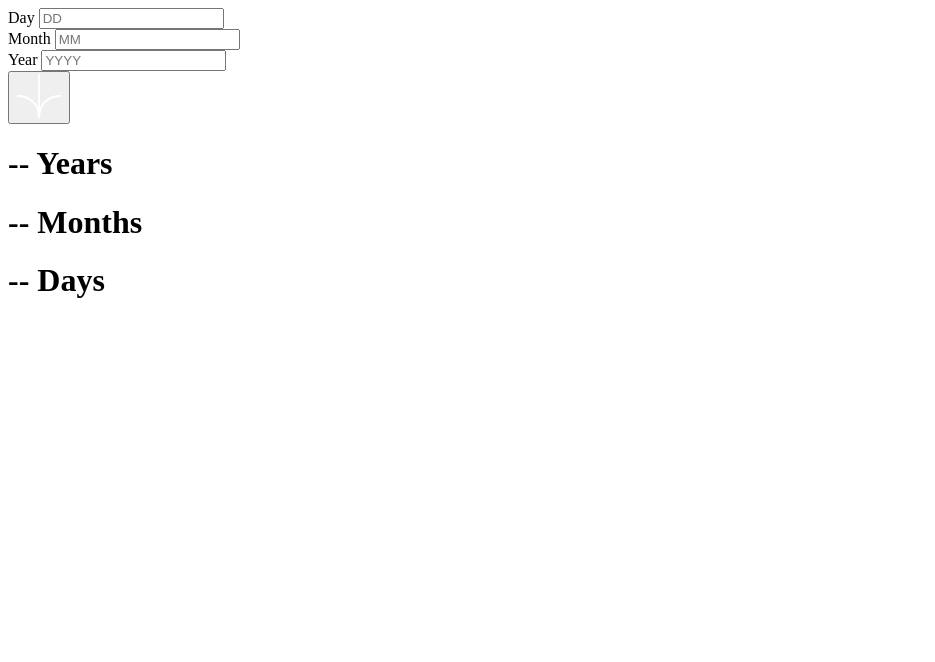
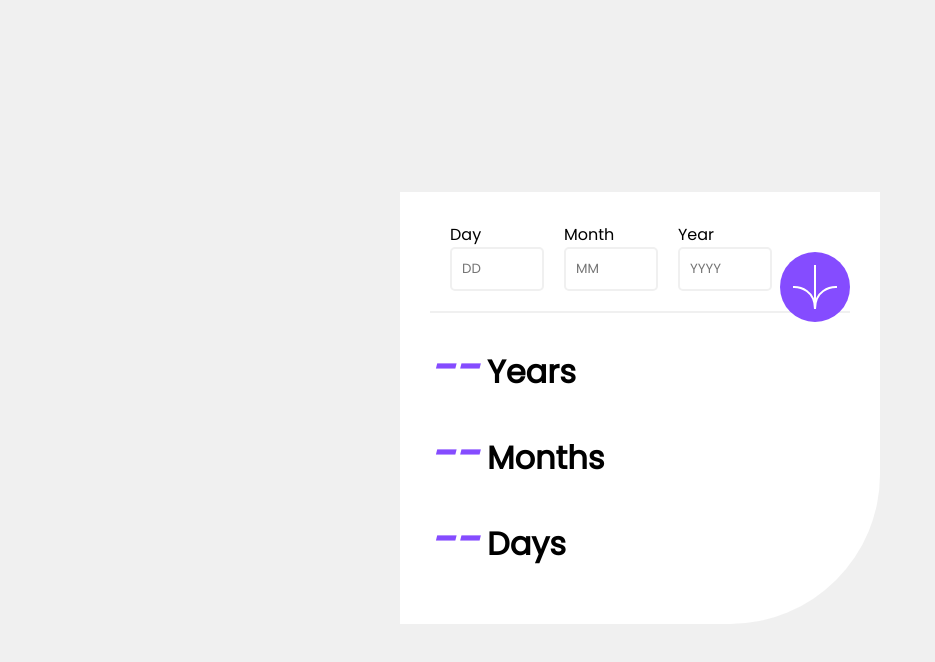
Before and after one commit to mohamednaderrr/Front-End-Assignment, a plain HTML site: page Age-Calculator-App/index.html in a window 1280 px wide. Shown: the whole page, without its empty margins (0-935 px from the left). Drawn offline with Linux system fonts and the light colour scheme.

Commit message:
Add files via upload

```diff
--- a/Age-Calculator-App/index.html
+++ b/Age-Calculator-App/index.html
@@ -5,11 +5,11 @@
   <meta charset="UTF-8">
   <meta name="viewport" content="width=device-width, initial-scale=1.0">
 
-  <link rel="stylesheet" href="./">
+  <link rel="stylesheet" href="./CSS/style.css">
 
   <link rel="icon" type="image/png" sizes="32x32" href="./assets/images/favicon-32x32.png">
 
-  <title>Age Calculator App</title>
+  <title>Age Calculator App </title>
 
 </head>
 
```
Also changed, not shown: Age-Calculator-App/README.md.
